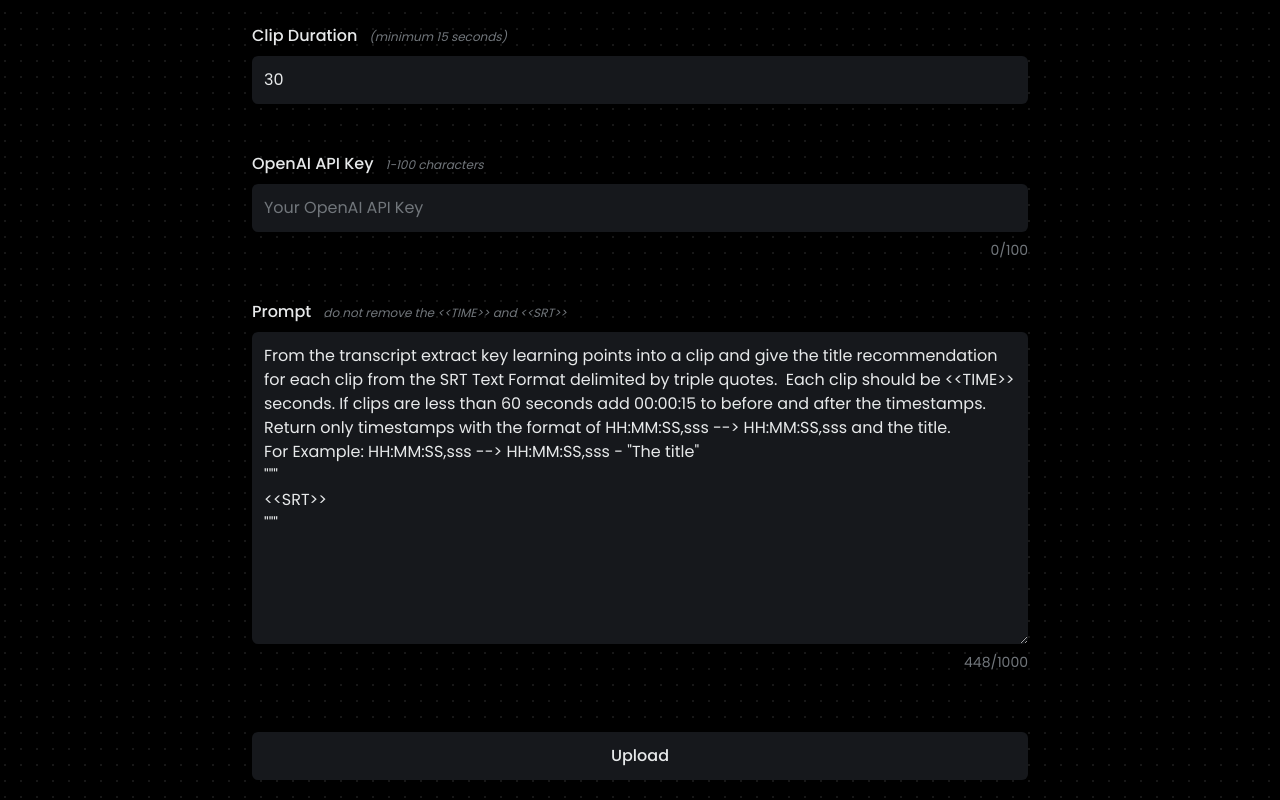
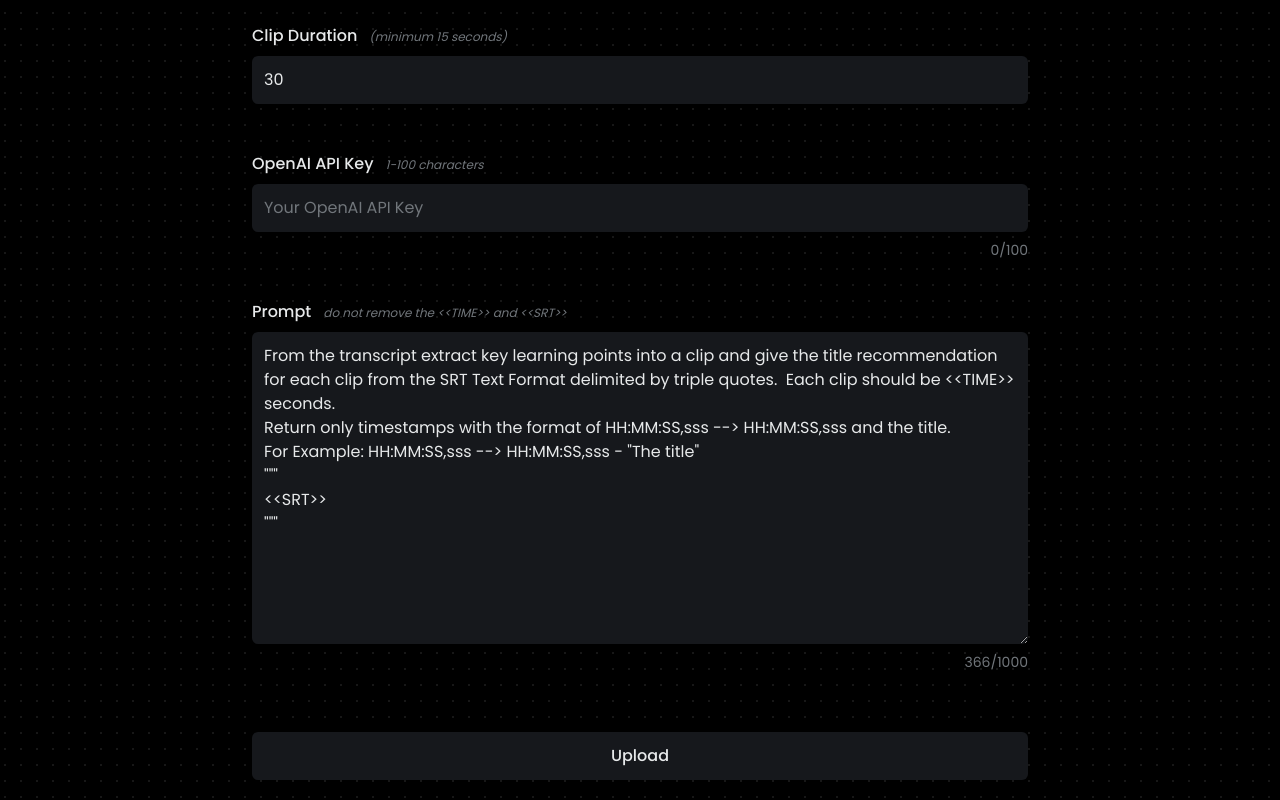
Before and after one commit to tengtutors/tutors_frontend, a Next.js app: page /splitter in a window 1280 px wide. Shown: the part 456-1256 px from the top of the page. Built offline with nearby package versions, Linux system fonts and the light colour scheme.

Commit message:
Update CreateSplitterForm.jsx
further edited prompt

```diff
--- a/components/CreateSplitterForm.jsx
+++ b/components/CreateSplitterForm.jsx
@@ -20,7 +20,7 @@ const CreateSplitterForm = () => {
     const [file, setFile] = useState(null);
     const [seconds, setSeconds] = useState(30);
     const [openaiAPI, setOpenaiAPI] = useState("");
-    const [prompt, setPrompt] = useState(`From the transcript extract key learning points into a clip and give the title recommendation for each clip from the SRT Text Format delimited by triple quotes.  Each clip should be <<TIME>> seconds. If clips are less than 60 seconds add 00:00:15 to before and after the timestamps.
+    const [prompt, setPrompt] = useState(`From the transcript extract key learning points into a clip and give the title recommendation for each clip from the SRT Text Format delimited by triple quotes.  Each clip should be <<TIME>> seconds.
 Return only timestamps with the format of HH:MM:SS,sss --> HH:MM:SS,sss and the title.
 For Example: HH:MM:SS,sss --> HH:MM:SS,sss - "The title"
 """
```
